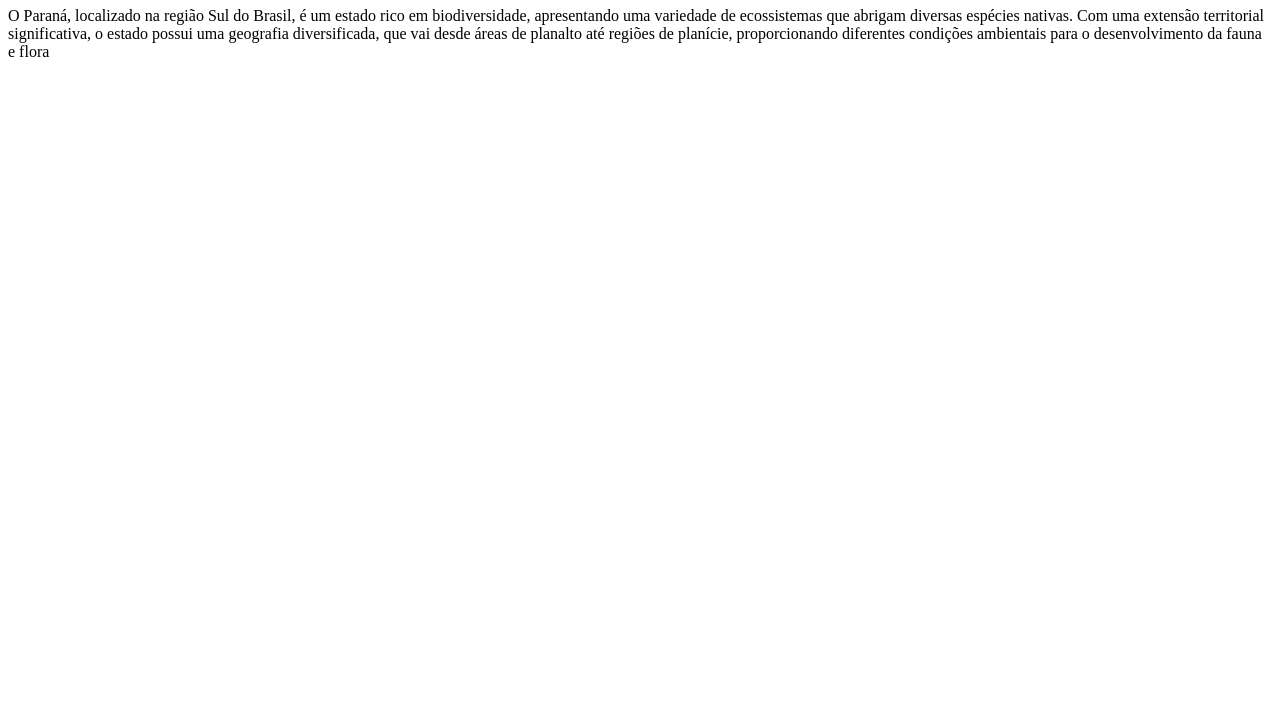
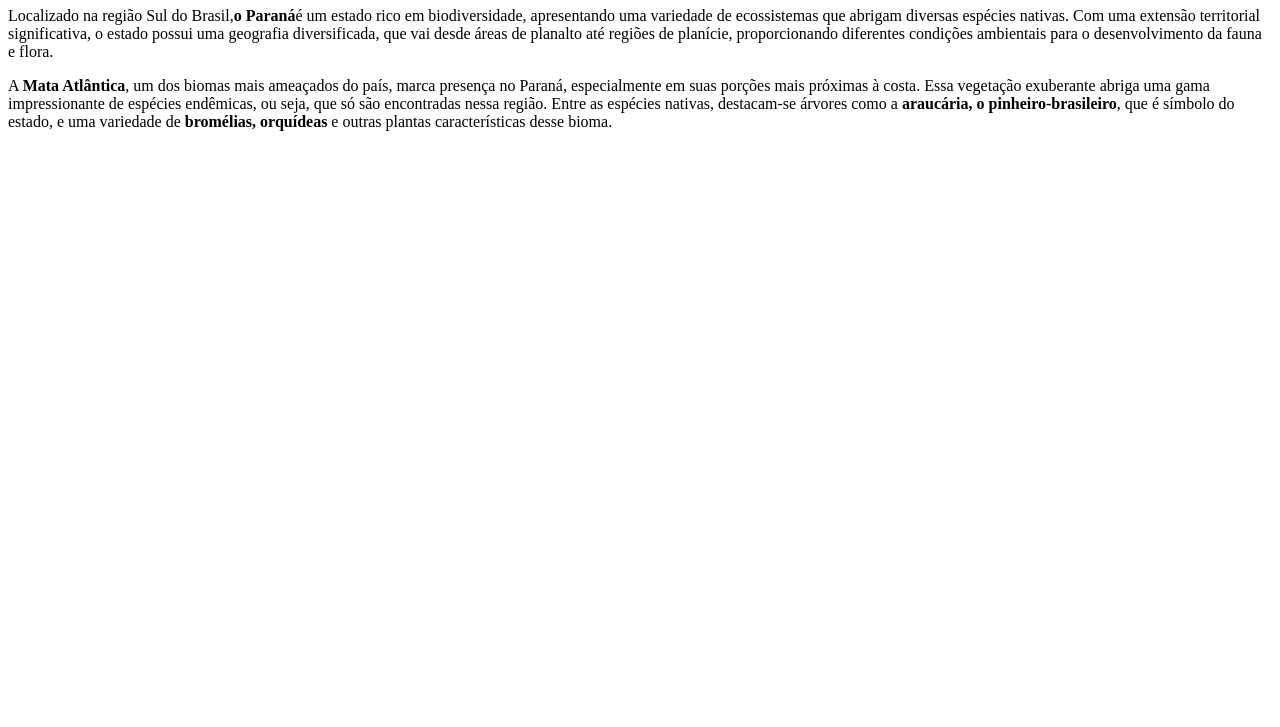
Before and after one commit to alinechaykowski/arvoresparana, a plain HTML site: page index.html in a window 1280 px wide. Shown: the part 73-800 px from the top of the page. Drawn offline with Linux system fonts and the light colour scheme.

Commit message:
texto adicionado

```diff
--- a/index.html
+++ b/index.html
@@ -7,6 +7,7 @@
 </head>
 <body>
     <h1>Espécies nativas do Paraná</h1>
-    <p>O Paraná, localizado na região Sul do Brasil, é um estado rico em biodiversidade, apresentando uma variedade de ecossistemas que abrigam diversas espécies nativas. Com uma extensão territorial significativa, o estado possui uma geografia diversificada, que vai desde áreas de planalto até regiões de planície, proporcionando diferentes condições ambientais para o desenvolvimento da fauna e flora</p>
+    <p>Localizado na região Sul do Brasil,<strong>o Paraná</strong>é um estado rico em biodiversidade, apresentando uma variedade de ecossistemas que abrigam diversas espécies nativas. Com uma extensão territorial significativa, o estado possui uma geografia diversificada, que vai desde áreas de planalto até regiões de planície, proporcionando diferentes condições ambientais para o desenvolvimento da fauna e flora.</p>
+    <p>A <strong>Mata Atlântica</strong>, um dos biomas mais ameaçados do país, marca presença no Paraná, especialmente em suas porções mais próximas à costa. Essa vegetação exuberante abriga uma gama impressionante de espécies endêmicas, ou seja, que só são encontradas nessa região. Entre as espécies nativas, destacam-se árvores como a <strong>araucária, o pinheiro-brasileiro</strong>, que é símbolo do estado, e uma variedade de <strong>bromélias, orquídeas</strong> e outras plantas características desse bioma.</p>
 </body>
 </html>
```
Also changed, not shown: style.css (added).
